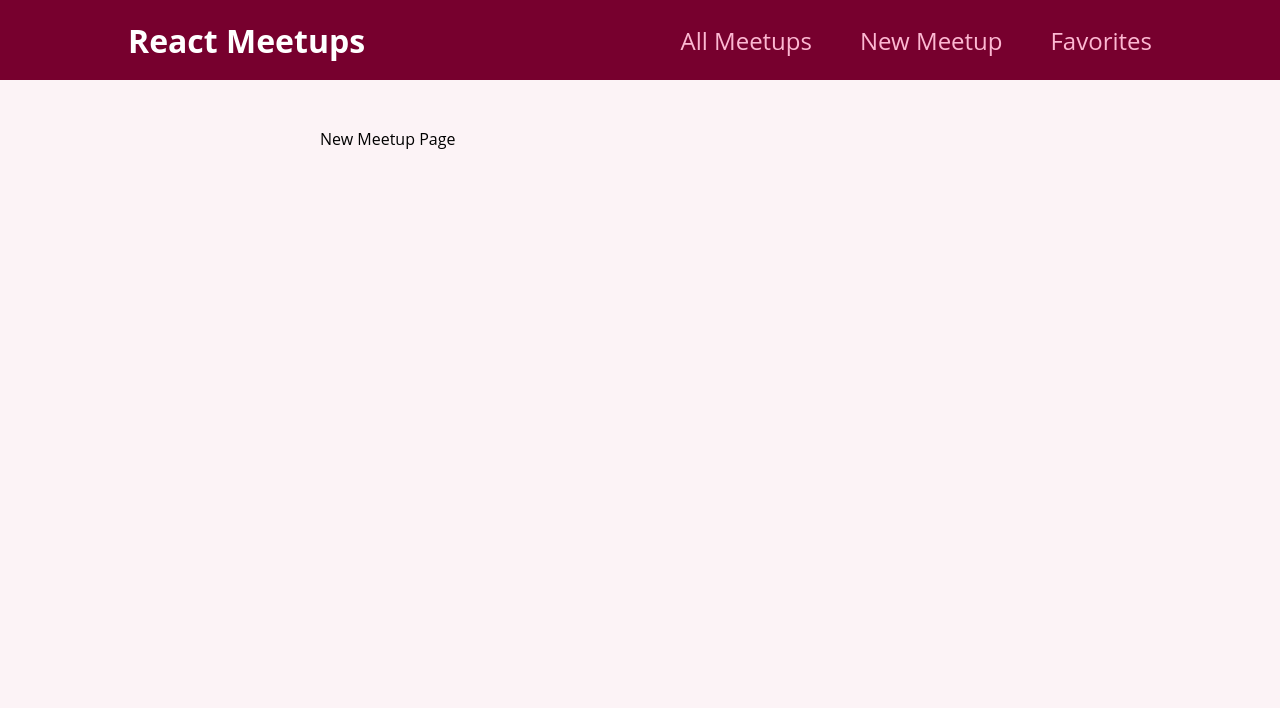
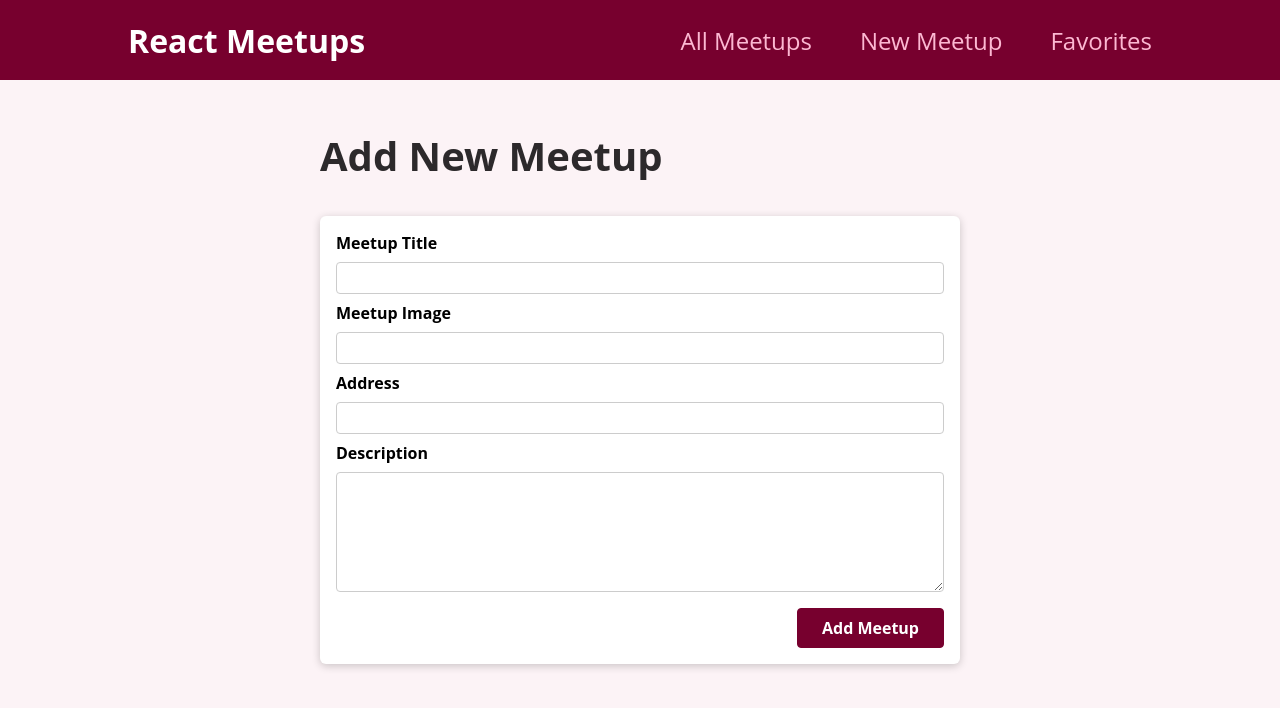
Before and after one commit to juliemaranonuevo/my-first-react-app, a React (Create React App) app: page /new-metup in a window 1280 px wide. Shown: the top 708 px of the page. Built offline with nearby package versions, Linux system fonts and the light colour scheme.

Commit message:
Working With Forms

```diff
--- /dev/null
+++ b/src/components/meetups/NewMeetupForm.js
@@ -0,0 +1,36 @@
+import Card from "../ui/Card";
+import classes from "./NewMeetupForm.module.css";
+
+const NewMeetupForm = () => {
+    return (
+        <Card>
+            <form className={classes.form}>
+                <div className={classes.control}>
+                    <label htmlFor="title">Meetup Title</label>
+                    <input type="text" required id="title" />
+                </div>
+
+                <div className={classes.control}>
+                    <label htmlFor="image">Meetup Image</label>
+                    <input type="url" required id="image" />
+                </div>
+
+                <div className={classes.control}>
+                    <label htmlFor="address">Address</label>
+                    <input type="text" required id="address" />
+                </div>
+
+                <div className={classes.control}>
+                    <label htmlFor="description">Description</label>
+                    <textarea id="description" required rows="5"></textarea>
+                </div>
+
+                <div className={classes.actions}>
+                    <button>Add Meetup</button>
+                </div>
+            </form>
+        </Card>
+    );
+}
+
+export default NewMeetupForm;
--- /dev/null
+++ b/src/components/meetups/NewMeetupForm.module.css
@@ -0,0 +1,45 @@
+.form {
+  padding: 1rem;
+}
+
+.control {
+  margin-bottom: 0.5rem;
+}
+
+.control label {
+  display: block;
+  font-weight: bold;
+  margin-bottom: 0.5rem;
+}
+
+.control input,
+.control textarea {
+  display: block;
+  font: inherit;
+  border-radius: 4px;
+  border: 1px solid #ccc;
+  padding: 0.25rem;
+  width: 100%;
+}
+
+.actions {
+  margin-top: 1rem;
+  text-align: right;
+}
+
+.actions button {
+  font: inherit;
+  cursor: pointer;
+  background-color: #77002e;
+  color: white;
+  padding: 0.5rem 1.5rem;
+  border: 1px solid #77002e;
+  border-radius: 4px;
+  font-weight: bold;
+}
+
+.actions button:hover,
+.actions button:active {
+  background-color: #a50e48;
+  border-color: #a50e48;
+}
--- a/src/pages/NewMeetup.js
+++ b/src/pages/NewMeetup.js
@@ -1,5 +1,12 @@
+import NewMeetupForm from "../components/meetups/NewMeetupForm";
+
 function NewMeetupPage() {
-  return <div>New Meetup Page</div>;
+  return (
+    <section>
+      <h1>Add New Meetup</h1>
+      <NewMeetupForm />
+    </section>
+  );
 }
 
 export default NewMeetupPage;
```
